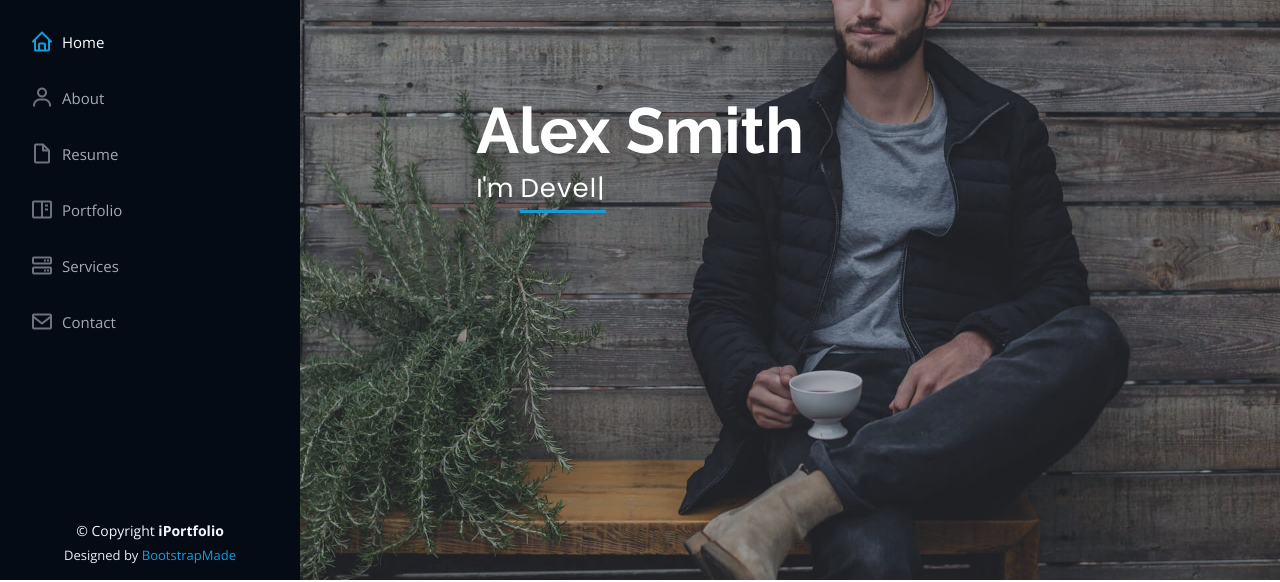
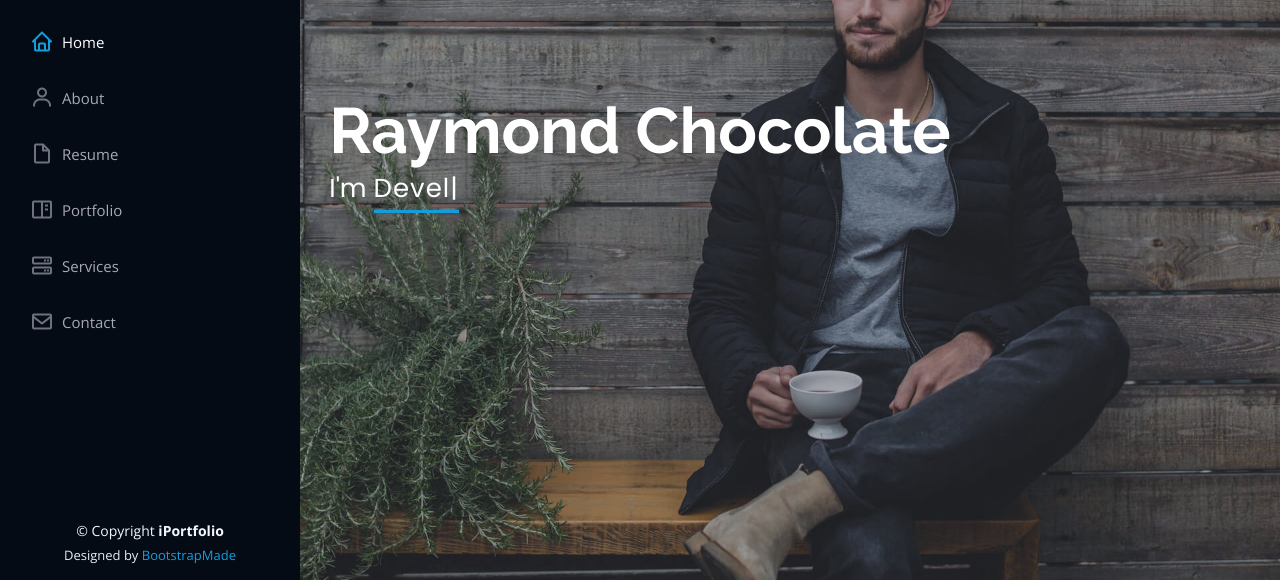
Before and after one commit to raycewen/raycewen.github.io, a plain HTML site: page index.html in a window 1280 px wide. Shown: the part 220-802 px from the top of the page. Drawn offline with nearby package versions, Linux system fonts and the light colour scheme.

Commit message:
Update index.html

```diff
--- a/index.html
+++ b/index.html
@@ -73,7 +73,7 @@
   <!-- ======= Hero Section ======= -->
   <section id="hero" class="d-flex flex-column justify-content-center align-items-center">
     <div class="hero-container" data-aos="fade-in">
-      <h1>Alex Smith</h1>
+      <h1>Raymond Chocolate</h1>
       <p>I'm <span class="typed" data-typed-items="Designer, Developer, Freelancer, Photographer"></span></p>
     </div>
   </section><!-- End Hero -->
```
